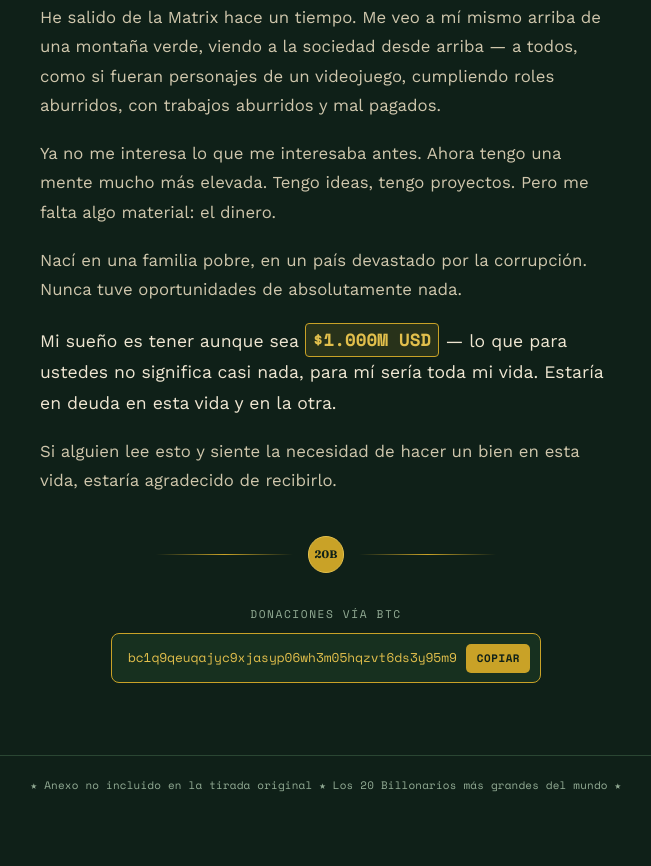
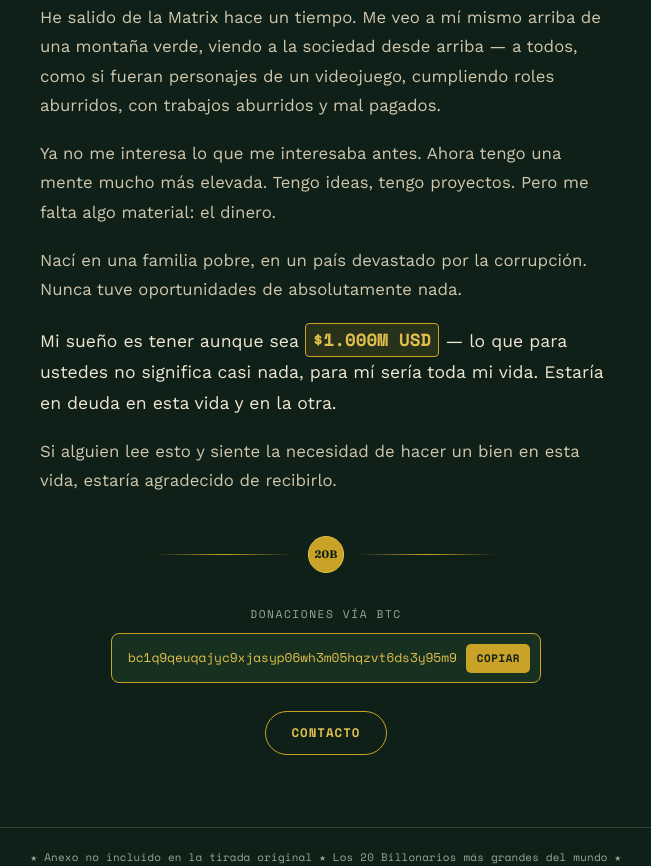
Before and after one commit to Iwannaberich777/Rich, a plain HTML site: page about.html in a window 1280 px wide. Shown: the part 549-1415 px from the top of the page, without its empty margins (314-965 px from the left). Before the commit the page ends 1344 px from the top, so only its background shows below. Drawn offline with nearby package versions, Linux system fonts and the light colour scheme.

Commit message:
Agrega boton de contacto por mail en Mi historia
Co-Authored-By: Claude Sonnet 5 <noreply@anthropic.com>

```diff
--- a/about.html
+++ b/about.html
@@ -60,6 +60,10 @@
         <button type="button" id="copyBtcBtn" class="copy-btn">Copiar</button>
       </div>
     </div>
+
+    <div class="contact">
+      <a href="mailto:thisgate777@gmail.com" class="seal-button">Contacto</a>
+    </div>
   </main>
 
   <footer class="fine-print">
--- a/assets/about.css
+++ b/assets/about.css
@@ -186,3 +186,8 @@ body.about-page {
     padding: 0.9rem;
   }
 }
+
+.contact {
+  margin-top: 1.75rem;
+  text-align: center;
+}
```
